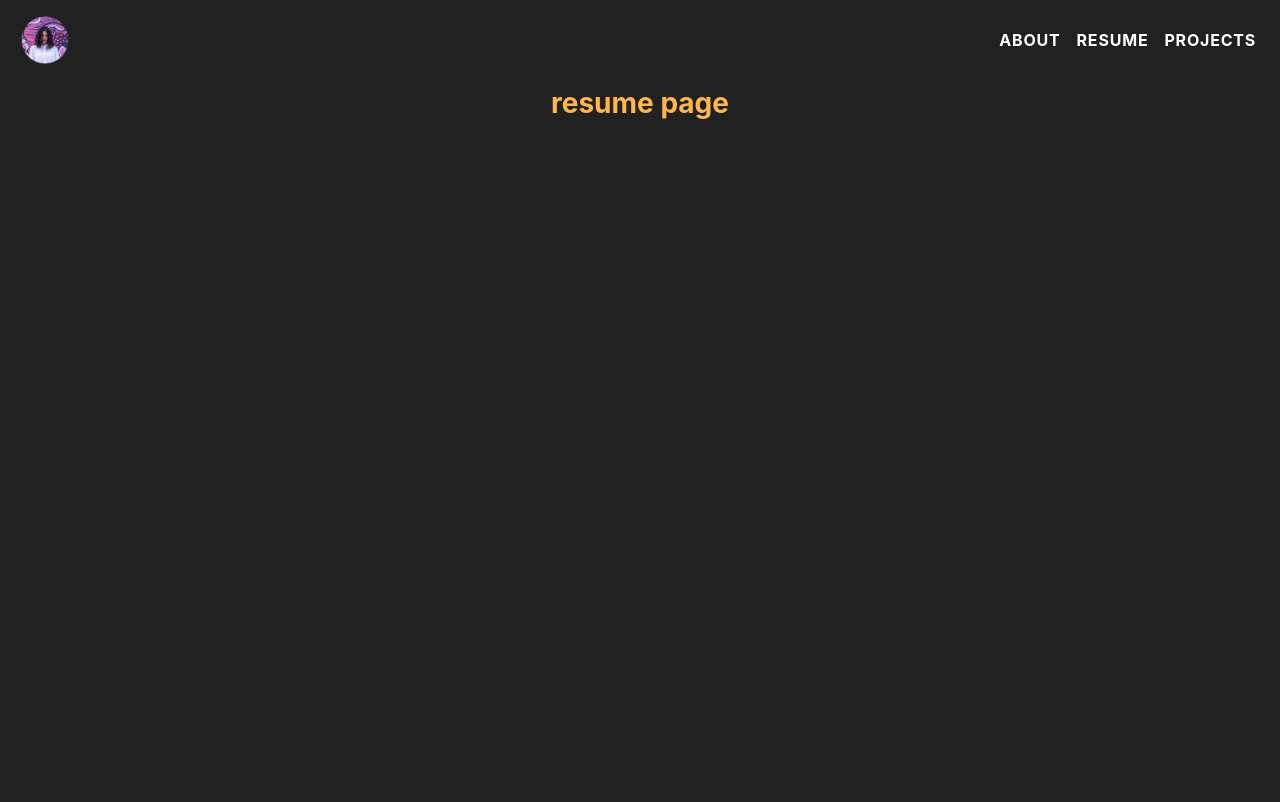
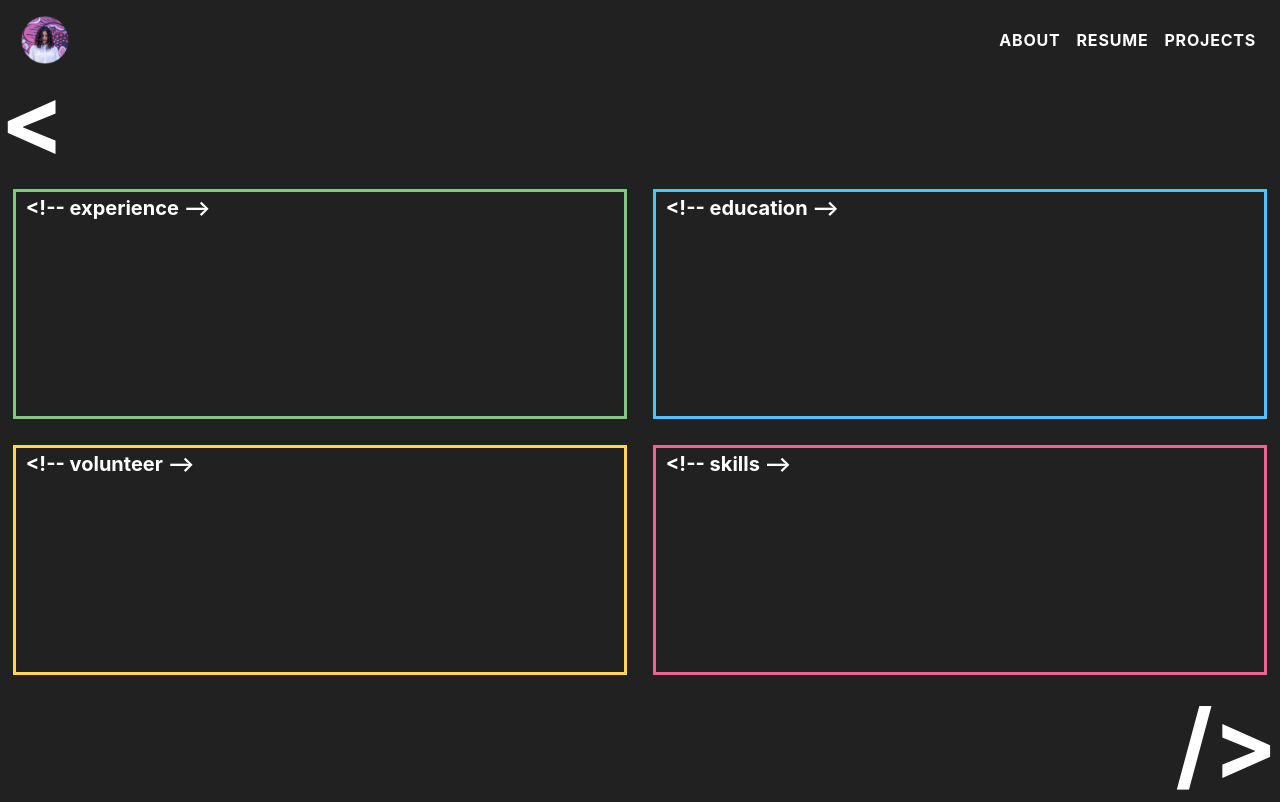
Before and after one commit to shaqued/dev-shaqued-com, a Gatsby site: page /resume in a window 1280 px wide. Built offline with nearby package versions, Linux system fonts and the light colour scheme; Gatsby itself is replaced by a stand-in of ours.

Commit message:
add resume page layout

```diff
--- a/src/components/layout/index.js
+++ b/src/components/layout/index.js
@@ -21,12 +21,12 @@ export default ({ children }) => {
       <CssBaseline />
       <div className={styles.layout}>
         <div className={styles.header}>
-          <Hidden smUp>
+          <Hidden mdUp>
             <MobileNavbar>
               {buttons}
             </MobileNavbar>
           </Hidden>
-          <Hidden xsDown>
+          <Hidden smDown>
             <Navbar>
               {buttons}
             </Navbar>
--- a/src/components/layout/layout.css.js
+++ b/src/components/layout/layout.css.js
@@ -16,8 +16,8 @@ export default makeStyles(theme => ({
   content: {
     display: 'flex',
     paddingTop: '5%',
-    marginBottom: '10%',
-    height: '90%',
+    height: '100%',
+    width: '100%',
     justifyContent: 'center'
   },
 }))
--- /dev/null
+++ b/src/components/resume-section/index.js
@@ -0,0 +1,13 @@
+import React from 'react'
+import useStyles from './resume-section.css'
+import { Box, Typography } from '@material-ui/core'
+
+export default ({color, title}) => {
+  const styles = useStyles({color})
+
+  return (
+    <div className={styles.section}>
+        <Typography variant={'h6'}>{'<!-- '} {title} {' -->'}</Typography>
+    </div>
+  )
+}
--- /dev/null
+++ b/src/components/resume-section/resume-section.css.js
@@ -0,0 +1,12 @@
+import { makeStyles } from '@material-ui/core/styles'
+
+export default makeStyles(theme => ({
+    section: {
+        border: "solid",
+        borderColor: ({color}) => color,
+        flexGrow: '1',
+        flexBasis: '0',
+        margin: '1%',
+        paddingLeft: '10px'
+    }
+}))
--- a/src/pages/resume/index.js
+++ b/src/pages/resume/index.js
@@ -1,13 +1,59 @@
-import React from "react";
-import Header from '../../components/layout';
+import React from 'react'
+import ResumeSection from '../../components/resume-section'
+import Layout from '../../components/layout'
+import { Box, Typography } from '@material-ui/core'
+import useStyles from './resume.css'
+import { pink, lightBlue, green, amber } from '@material-ui/core/colors'
 
 export default () => {
+  const styles = useStyles()
+
+  const sectionsFirstRow = [
+    {
+      title: 'experience',
+      color: green[300],
+    },
+    {
+      title: 'education',
+      color: lightBlue[300],
+    },
+  ]
+
+  const sectionsSecondRow = [
+    {
+      title: 'volunteer',
+      color: amber[300],
+    },
+    {
+      title: 'skills',
+      color: pink[300],
+    },
+  ]
 
   return (
-    <div style={{height:'100%'}}>
-      <Header>
-        <h1>resume page</h1>
-      </Header>
-    </div>
+    <Layout>
+      <Box className={styles.resume}>
+        <Typography variant={'h1'}>{'<'}</Typography>
+        <Box className={styles.row}>
+          {sectionsFirstRow.map(section => (
+            <ResumeSection
+              color={`${section.color}`}
+              title={`${section.title}`}
+            ></ResumeSection>
+          ))}
+        </Box>
+        <Box className={styles.row}>
+          {sectionsSecondRow.map(section => (
+            <ResumeSection
+              color={`${section.color}`}
+              title={`${section.title}`}
+            ></ResumeSection>
+          ))}
+        </Box>
+        <Box className={styles.closingTag}>
+          <Typography variant={'h1'}>{'/>'}</Typography>
+        </Box>
+      </Box>
+    </Layout>
   )
 }
--- /dev/null
+++ b/src/pages/resume/resume.css.js
@@ -0,0 +1,26 @@
+import { makeStyles } from '@material-ui/core/styles'
+
+export default makeStyles(theme => ({
+  resume: {
+    display: 'flex',
+    flexDirection: 'column',
+    height: '100%',
+    width: '100%',
+  },
+  row: {
+    [theme.breakpoints.down('sm')]: {
+      flexDirection: 'column',
+    },
+    display: 'flex',
+    flexDirection: 'row',
+    width: '100%',
+    justifyContent: 'space-around',
+    flexGrow: '1',
+    flexBasis: '0',
+  },
+  closingTag: {
+    display: 'flex',
+    justifyContent: 'flex-end',
+    marginRight: '2px',
+  },
+}))
```
